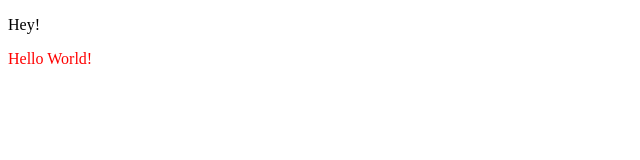
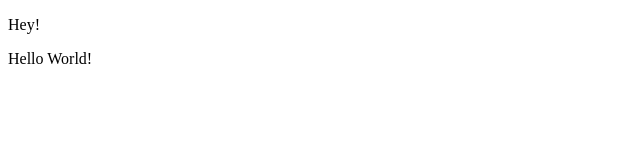
Before and after one commit to WinterIsCoding23/udemy-vue3, a Vue app in the folder section6/test-app/: page / in a window 1280 px wide. Shown: the top 160 px of the page, without its empty margins (0-640 px from the left). Built offline with nearby package versions, Linux system fonts and the light colour scheme.

Commit message:
install SASS & style p in Greeting-component

```diff
--- a/section6/test-app/package.json
+++ b/section6/test-app/package.json
@@ -13,6 +13,7 @@
   },
   "devDependencies": {
     "@vitejs/plugin-vue": "^4.2.3",
+    "sass": "^1.64.1",
     "vite": "^4.4.5"
   }
 }
--- a/section6/test-app/src/Components/Greeting.vue
+++ b/section6/test-app/src/Components/Greeting.vue
@@ -13,8 +13,10 @@ export default {
 };
 </script>
 
-<style scoped>
-p {
-  color: red;
+<!-- scss -> SASS -->
+<!-- lighten/darken are SASS-functions -->
+<style scoped lang="scss">
+p:hover {
+  color: darken(#cc4444, 15%);
 }
 </style>
```
Also changed, not shown: 1 other file (tests, documents, lock files or other folders).
